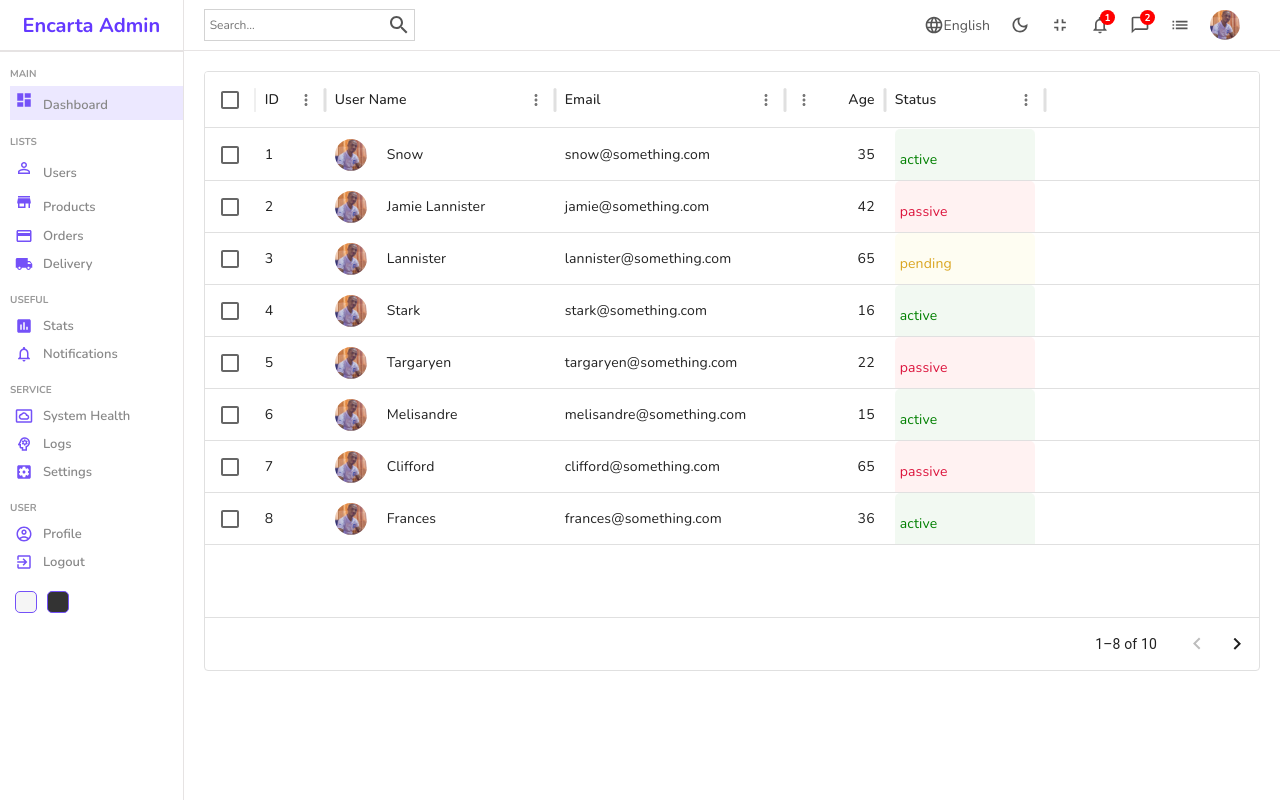
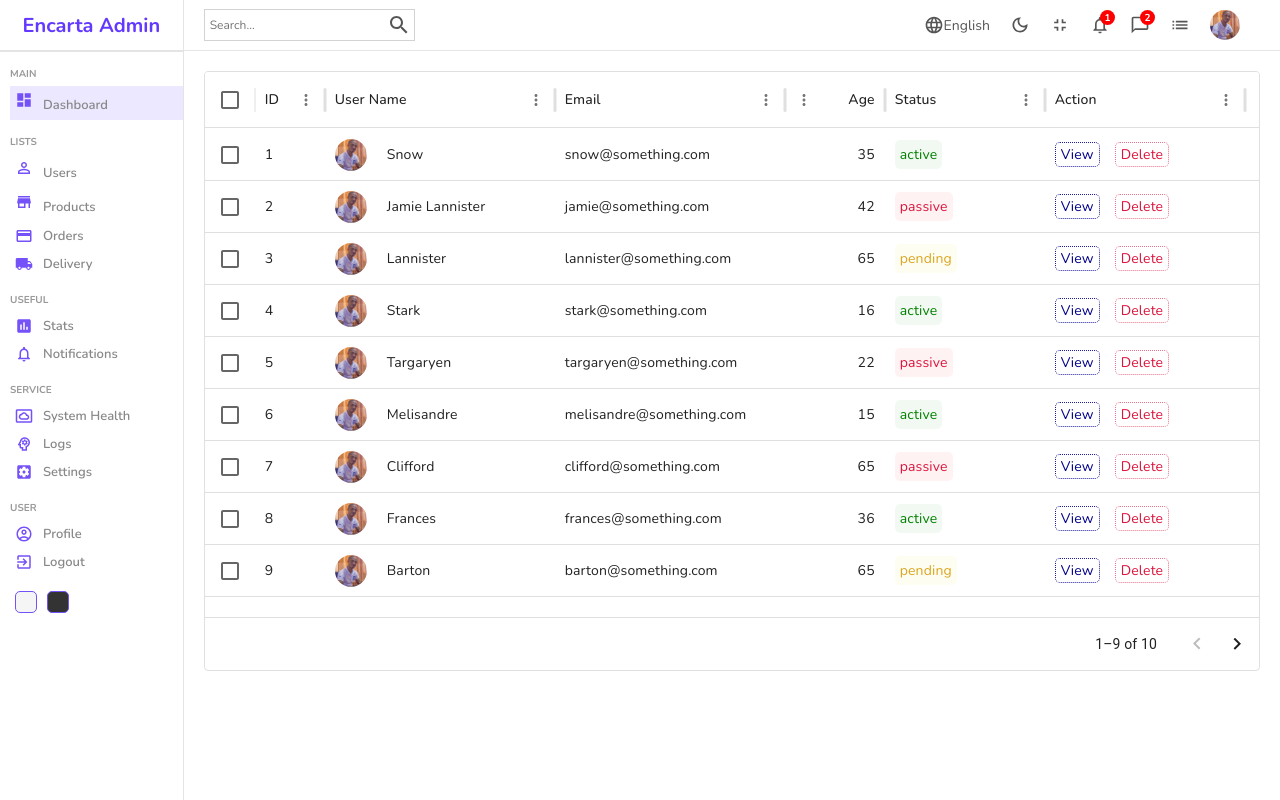
Before and after one commit to anyars-encarta/dashboard-admin, a React (Create React App) app: page /users in a window 1280 px wide. Built offline with nearby package versions, Linux system fonts and the light colour scheme.

Commit message:
Add edit and delete buttons to users list

```diff
--- a/src/components/datatable/Datatable.jsx
+++ b/src/components/datatable/Datatable.jsx
@@ -2,18 +2,35 @@ import React from 'react';
 import { DataGrid } from '@mui/x-data-grid';
 import { userRows, userColumns } from '../../constants/tableData';
 import './datatable.scss';
+import { Link } from 'react-router-dom';
 
 const Datatable = () => {
+
+    const actionColumn = [{
+        field: 'action', headerName: 'Action', width: 200, renderCell: () => {
+            return (
+                <div className='cellAction'>
+                    <Link to="/users/:userId" className='link'>
+                        <span className="viewButton">View</span>
+                    </Link>
+                    <div>
+                        <span className="deleteButton">Delete</span>
+                    </div>
+                </div>
+            )
+        }
+    }];
+
     return (
         <div className='datatable'>
             {/* <div style={{ height: 400, width: '100%' }}> */}
             <DataGrid
                 rows={userRows}
-                columns={userColumns}
-                // disableRowSelectionOnClick
+                columns={userColumns.concat(actionColumn)}
+                disableRowSelectionOnClick
                 initialState={{
                     pagination: {
-                        paginationModel: { page: 0, pageSize: 8 },
+                        paginationModel: { page: 0, pageSize: 9 },
                     },
                 }}
                 pageSizeOptions={[5, 10]}
--- a/src/components/datatable/datatable.scss
+++ b/src/components/datatable/datatable.scss
@@ -33,7 +33,33 @@
             background-color: rgba(255, 0, 0, 0.05);
             color: crimson;
         }
+    }
+
+    .cellAction {
+        display: flex;
+        align-items: center;
+        gap: 15px;
 
 
+        .viewButton {
+            padding: 2px 5px;
+            border-radius: 5px;
+            color: darkblue;
+            border: 1px dotted rgba(0, 0, 139, 0.896);
+            cursor: pointer;
+        }
+
+        .deleteButton {
+            padding: 2px 5px;
+            border-radius: 5px;
+            color: crimson;
+            border: 1px dotted rgba(220, 20, 60, 0.6);
+            cursor: pointer;
+        }
+
+        .link {
+            text-decoration: none;
+            color: inherit;
+        }
     }
 }
--- a/src/constants/tableData.js
+++ b/src/constants/tableData.js
@@ -35,7 +35,7 @@ export const userColumns = [
     { field: 'age', headerName: 'Age', type: 'number', width: 100, },
     { field: 'status', headerName: 'Status', width: 160, renderCell: (params) => {
         return (
-            <div className={`cellWithStatus ${params.row.status}`}>{params.row.status}</div>
+            <span className={`cellWithStatus ${params.row.status}`}>{params.row.status}</span>
         )
     }},
 ];
```
